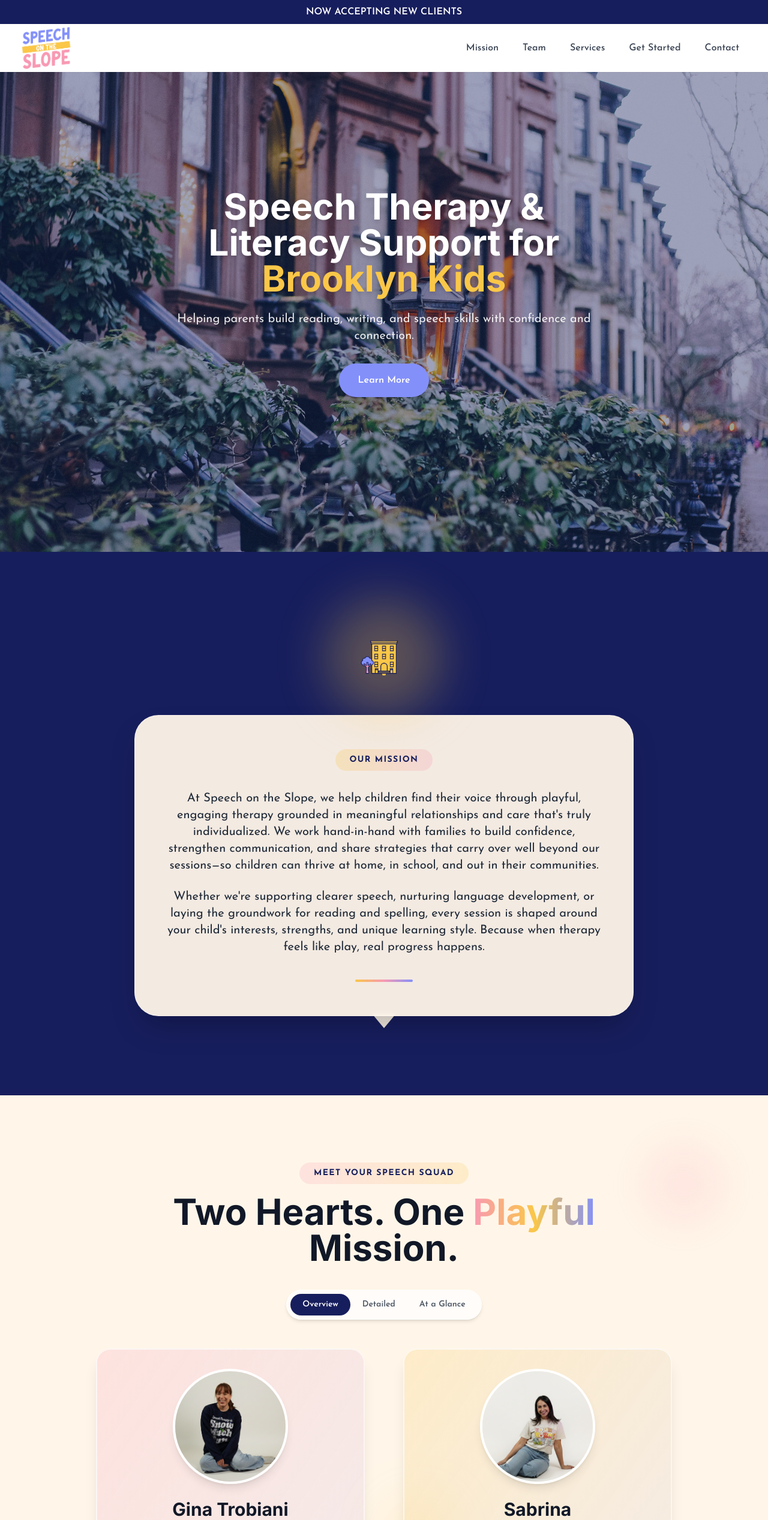
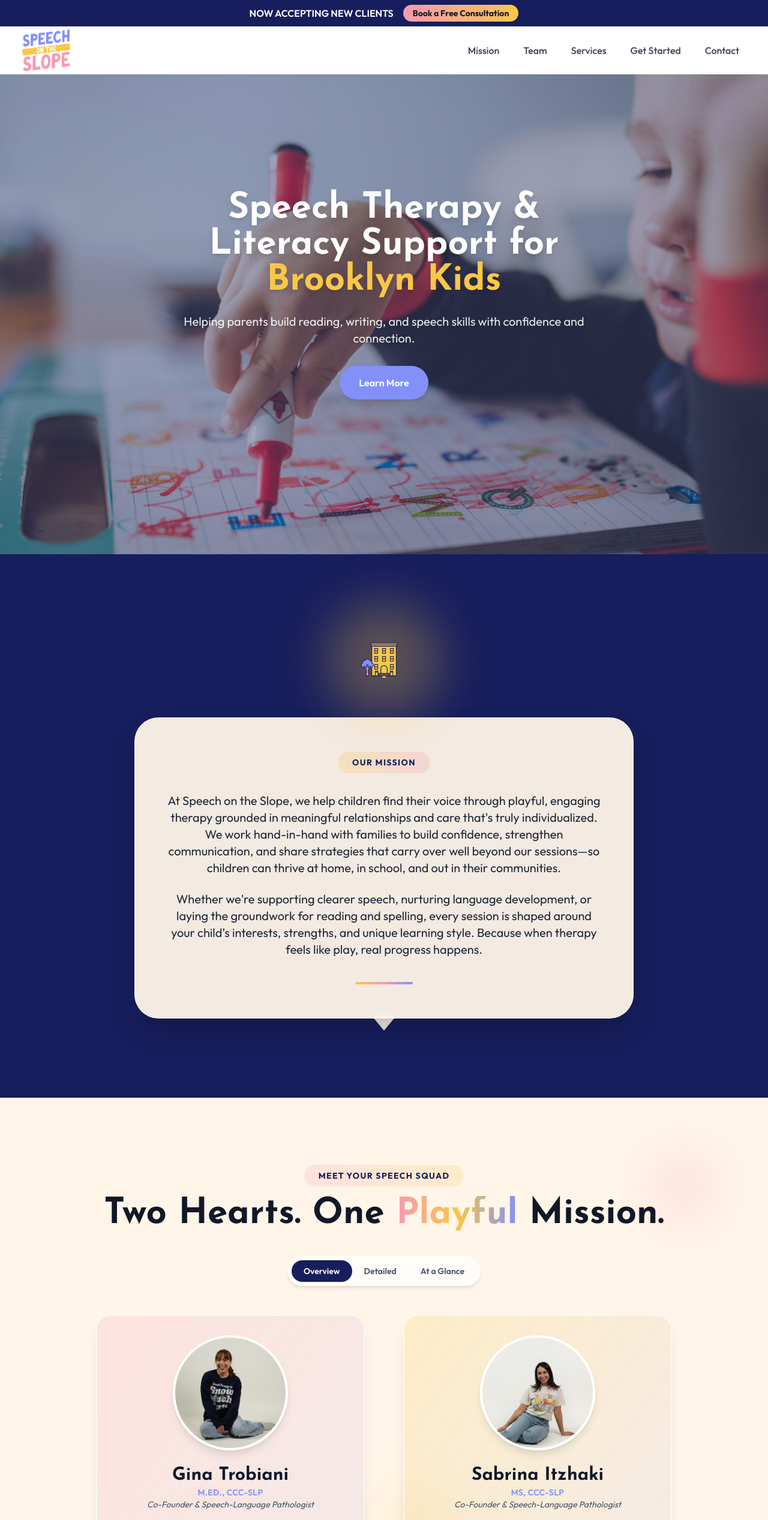
Before and after one commit to ArtAttac/demo-slp, a Next.js app: page / in a window 1280 px wide. Shown: the top 2534 px of the page at 60% size. Built offline with nearby package versions, Linux system fonts and the light colour scheme.

Commit message:
feat: gina + sab - website changes

```diff
--- a/app/about/page.tsx
+++ b/app/about/page.tsx
@@ -159,13 +159,13 @@ export default function AboutPage() {
                   <div className="relative h-56 w-56 rounded-full overflow-hidden border-4 border-white shadow-lg">
                     <Image
                       src={sabrinaImage}
-                      alt="Sabrina, MS CCC-SLP"
+                      alt="Sabrina Itzhaki, MS CCC-SLP"
                       fill
                       className="object-cover"
                     />
                   </div>
                 </motion.div>
-                <h2 className="text-3xl md:text-4xl font-bold text-gray-900">Sabrina</h2>
+                <h2 className="text-3xl md:text-4xl font-bold text-gray-900">Sabrina Itzhaki</h2>
                 <p className="text-base font-semibold text-brand-bluePurple uppercase tracking-wide">MS, CCC-SLP</p>
                 <p className="text-sm text-gray-600 italic">Co-Founder &amp; Speech-Language Pathologist</p>
               </div>
--- a/app/layout.tsx
+++ b/app/layout.tsx
@@ -1,5 +1,5 @@
 import type { Metadata } from "next";
-import { Inter, Josefin_Sans } from "next/font/google";
+import { Inter, Josefin_Sans, Outfit } from "next/font/google";
 import { Analytics } from "@vercel/analytics/next";
 import "./globals.css";
 
@@ -15,6 +15,13 @@ const josefinSans = Josefin_Sans({
   display: 'swap',
   preload: true,
   variable: '--font-josefin',
+});
+
+const outfit = Outfit({
+  subsets: ["latin"],
+  display: 'swap',
+  preload: true,
+  variable: '--font-outfit',
 });
 
 // Comprehensive SEO Metadata
@@ -240,7 +247,7 @@ export default function RootLayout({
         {/* Theme color for mobile browsers */}
         <meta name="theme-color" content="#171e5d" />
       </head>
-      <body className={`${inter.variable} ${josefinSans.variable} font-body`}>
+      <body className={`${inter.variable} ${josefinSans.variable} ${outfit.variable} font-body`}>
         {children}
         <Analytics />
       </body>
--- a/components/AboutSection.tsx
+++ b/components/AboutSection.tsx
@@ -39,7 +39,7 @@ const practitioners = [
     accentBg: 'bg-brand-pink/10',
   },
   {
-    name: 'Sabrina',
+    name: 'Sabrina Itzhaki',
     credentials: 'MS, CCC-SLP',
     role: 'Co-Founder & Speech-Language Pathologist',
     shortBio: 'Sabrina is a licensed speech-language pathologist, play enthusiast, and proud Brooklyn local. After five years supporting pre-K and elementary-aged students across NYC public schools, she co-founded Speech on the Slope to deliver individualized, child-led therapy rooted in play and built around what kids love\u2014because that\u2019s when real progress happens.',
--- a/components/AnnouncementBar.tsx
+++ b/components/AnnouncementBar.tsx
@@ -1,9 +1,15 @@
 export default function AnnouncementBar() {
   return (
-    <div className="bg-brand-darkBlue text-center py-2 px-4">
+    <div className="bg-brand-darkBlue flex items-center justify-center gap-4 py-2 px-4">
       <p className="text-sm md:text-base font-semibold text-white">
         NOW ACCEPTING NEW CLIENTS
       </p>
+      <a
+        href="#contact"
+        className="inline-block px-4 py-1 text-xs md:text-sm font-bold rounded-full bg-gradient-to-r from-brand-pink to-brand-yellow text-gray-900 hover:scale-105 transition-transform duration-200"
+      >
+        Book a Free Consultation
+      </a>
     </div>
   );
 }
--- a/components/GetStartedSection.tsx
+++ b/components/GetStartedSection.tsx
@@ -49,7 +49,7 @@ export default function GetStartedSection() {
             className="text-4xl md:text-5xl lg:text-6xl font-bold text-gray-900"
           >
             Ready to{' '}
-            <span className="text-transparent bg-clip-text bg-gradient-to-r from-brand-darkBlue via-brand-bluePurple to-brand-yellow">
+            <span className="text-transparent bg-clip-text bg-gradient-to-r from-brand-darkBlue to-brand-bluePurple">
               Get Started?
             </span>
           </motion.h2>
--- a/components/HeroSection.tsx
+++ b/components/HeroSection.tsx
@@ -2,7 +2,7 @@
 
 import Image from 'next/image';
 import { motion } from 'framer-motion';
-import heroImage from '@/app/assets/brownstones.jpg';
+import heroImage from '@/app/assets/landinghero.jpg';
 
 export default function HeroSection() {
   return (
--- a/components/Navigation.tsx
+++ b/components/Navigation.tsx
@@ -49,7 +49,7 @@ function NavBar({ isSticky = false }: NavBarProps) {
               >
                 <Link
                   href={link.href}
-                  className={`relative px-4 py-2 text-gray-700 ${link.color} transition-all duration-300 font-medium text-base group`}
+                  className={`relative px-4 py-2 text-gray-700 ${link.color} transition-all duration-300 ease-in font-medium text-base group hover:scale-150 origin-center inline-block`}
                 >
                   <span className="relative z-10">{link.label}</span>
                   <span className="absolute inset-0 bg-gradient-to-r from-brand-bluePurple/10 via-brand-pink/10 to-brand-yellow/10 rounded-full scale-0 group-hover:scale-100 transition-transform duration-300 ease-out"></span>
--- a/components/ServicesSection.tsx
+++ b/components/ServicesSection.tsx
@@ -122,7 +122,7 @@ export default function ServicesSection() {
             className="text-4xl md:text-5xl lg:text-6xl font-bold text-white mb-4"
           >
             How We Can{' '}
-            <span className="text-transparent bg-clip-text bg-gradient-to-r from-brand-darkBlue via-brand-yellow to-brand-cream">
+            <span className="text-transparent bg-clip-text bg-gradient-to-r from-brand-yellow to-brand-cream">
               Help
             </span>
           </motion.h2>
--- a/tailwind.config.ts
+++ b/tailwind.config.ts
@@ -18,8 +18,8 @@ const config: Config = {
         },
       },
       fontFamily: {
-        heading: ['var(--font-inter)', 'sans-serif'],
-        body: ['var(--font-josefin)', 'sans-serif'],
+        heading: ['var(--font-josefin)', 'sans-serif'],
+        body: ['var(--font-outfit)', 'sans-serif'],
       },
     },
   },
```
Also changed, not shown: app/assets/landinghero.jpg (added).
